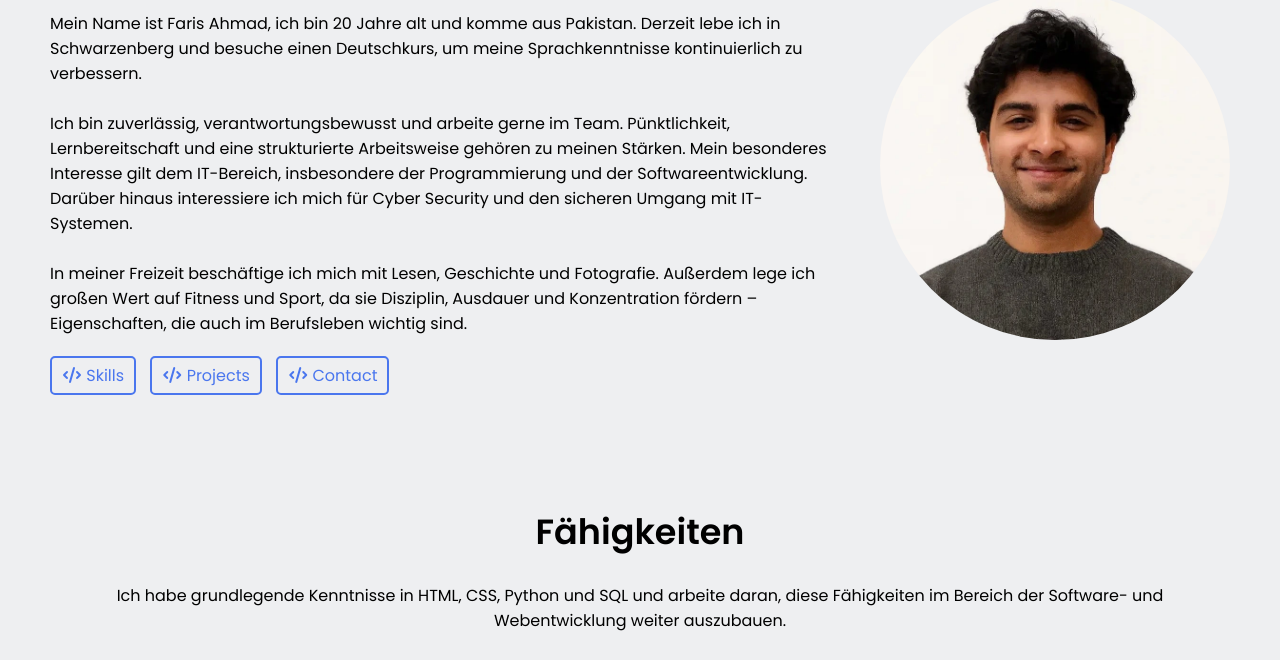
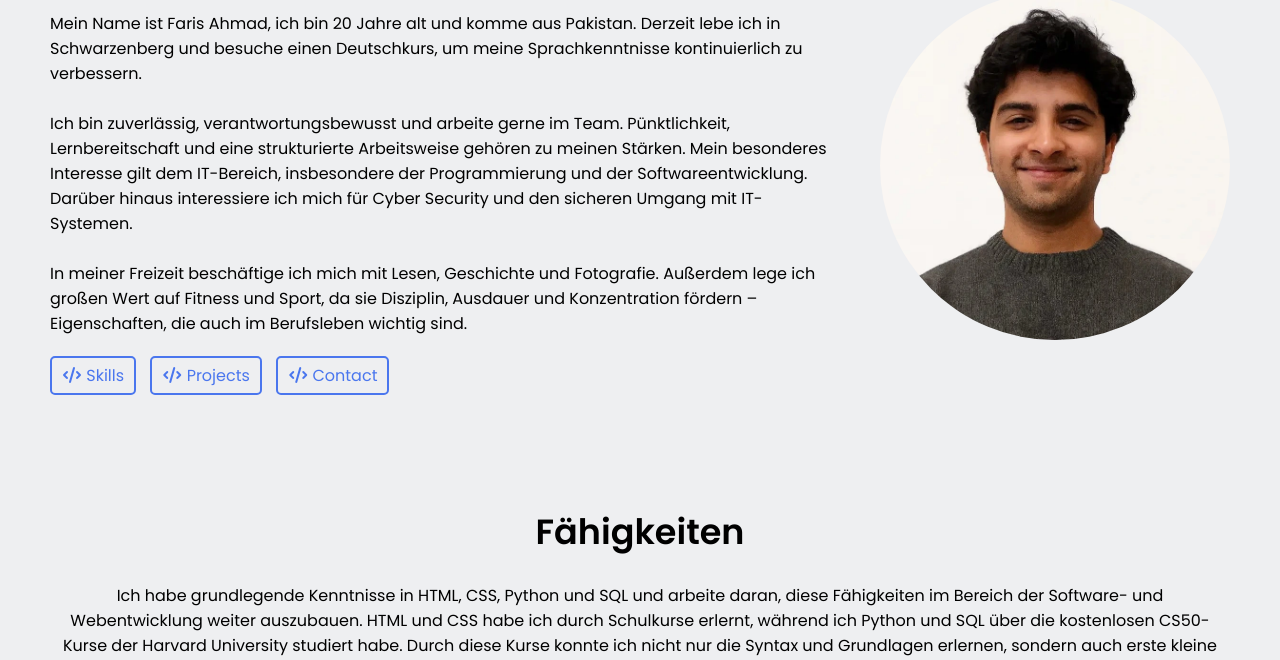
Before and after one commit to faristheknight/portfolio-website, a plain HTML site: page index.html in a window 1280 px wide. Shown: the part 204-864 px from the top of the page. Drawn offline with Linux system fonts and the light colour scheme.

Commit message:
Revise index.html with additional content
Updated the HTML structure and added more details about skills and projects.

```diff
--- a/index.html
+++ b/index.html
@@ -95,7 +95,10 @@
             <br>
             <div class="text">
                 Ich habe grundlegende Kenntnisse in HTML, CSS, Python und SQL und arbeite daran, diese Fähigkeiten im
-                Bereich der Software- und Webentwicklung weiter auszubauen.
+                Bereich der Software- und Webentwicklung weiter auszubauen. HTML und CSS habe ich durch Schulkurse
+                erlernt, während ich Python und SQL über die kostenlosen CS50-Kurse der Harvard University studiert
+                habe. Durch diese Kurse konnte ich nicht nur die Syntax und Grundlagen erlernen, sondern auch erste
+                kleine Projekte umsetzen, um mein Verständnis praktisch anzuwenden.
             </div>
 
             <div class="cells">
```
